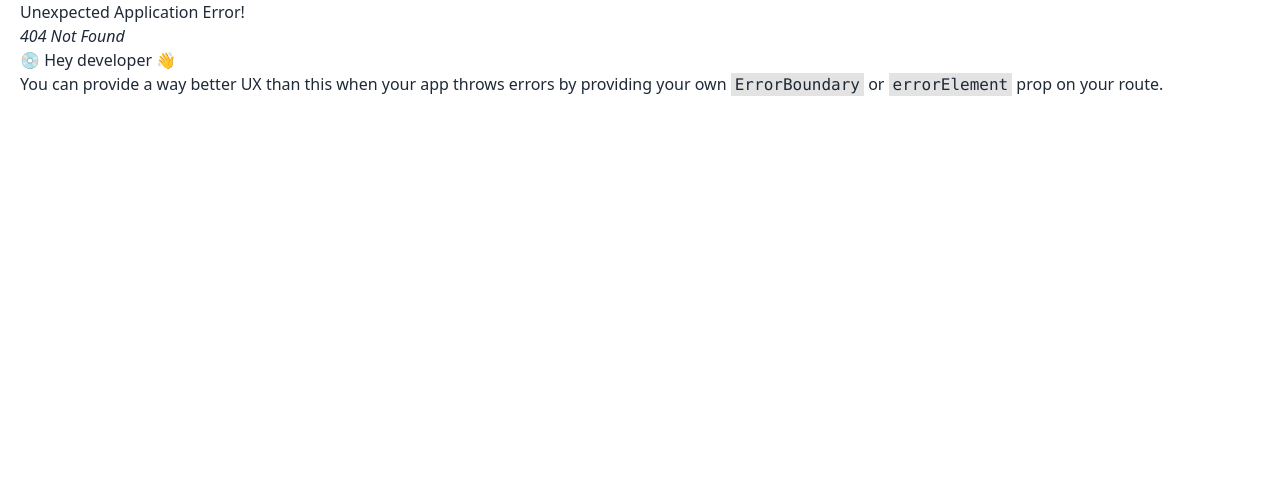
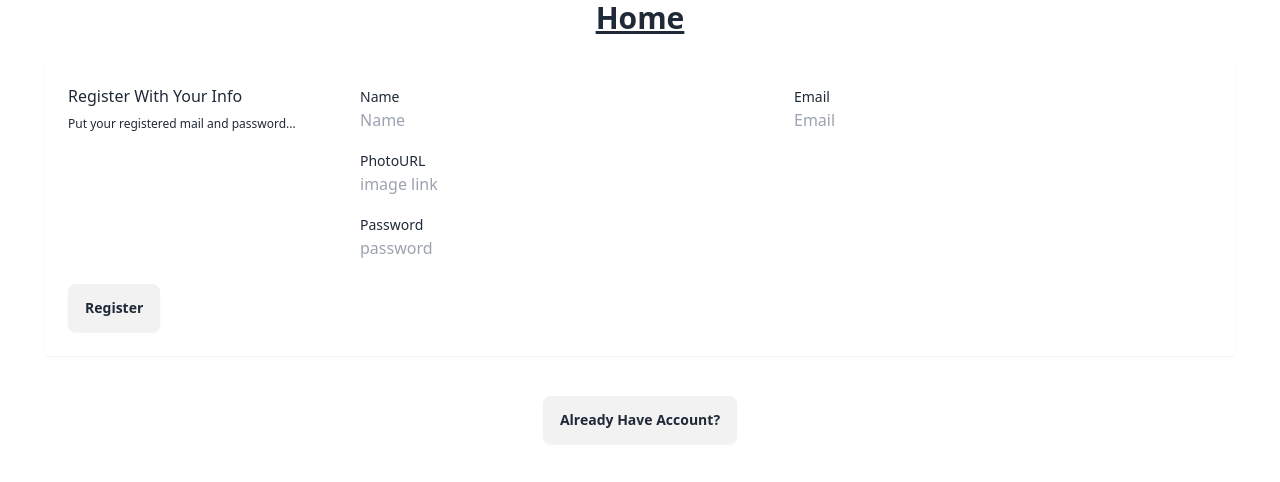
Before and after one commit to momo2396/ContestHubClientSide, a React (Vite) app: page /register in a window 1280 px wide. Before the commit this address had no page. Shown: the top 482 px of the page. Built offline with nearby package versions, Linux system fonts and the light colour scheme.

Commit message:
login and register setup

```diff
--- a/src/Routes/Root.jsx
+++ b/src/Routes/Root.jsx
@@ -1,7 +1,12 @@
-import { Outlet } from "react-router-dom";
+import { Outlet, useLocation } from "react-router-dom";
+import Navbar from "../components/shared/navComp/Navbar";
 const Root = () => {
+  const location = useLocation();
+  const noHeaderFooter = location.pathname.includes("login");
+  const noHeaderFooter2 = location.pathname.includes("register");
   return (
     <div>
+      {noHeaderFooter || noHeaderFooter2 || <Navbar></Navbar>}
       <Outlet></Outlet>
     </div>
   );
--- /dev/null
+++ b/src/components/loginComp/Login.jsx
@@ -0,0 +1,66 @@
+import { Link } from "react-router-dom";
+import Nav from "../shared/loginRegisterNav/Nav";
+
+// import { SiGmail } from "react-icons/si";
+const Login = () => {
+  return (
+    <div>
+      <Nav></Nav>
+      <section className="container mx-auto p-10 dark:text-gray-50 dark:bg-gray-900">
+        <form
+          noValidate=""
+          action=""
+          className="container flex flex-col mx-auto space-y-12"
+        >
+          <fieldset className="grid grid-cols-4 gap-6 p-6 rounded-md shadow-sm dark:bg-gray-800">
+            <div className="space-y-2 col-span-full lg:col-span-1">
+              <p className="font-medium">Login With Your Info</p>
+              <p className="text-xs">
+                Put your registered mail and password...
+              </p>
+            </div>
+            <div className=" col-span-full ">
+              <div className="col-span-full sm:col-span-3">
+                <label htmlFor="email" className="text-sm">
+                  Email
+                </label>
+                <input
+                  id="email"
+                  type="email"
+                  placeholder="Email"
+                  className="w-full rounded-md focus:ring focus:ri focus:ri dark:border-gray-700 dark:text-gray-900"
+                  required
+                />
+              </div>
+              <div className="col-span-full sm:col-span-2">
+                <label htmlFor="Password" className="text-sm">
+                  Password
+                </label>
+                <input
+                  id="city"
+                  type="password"
+                  placeholder="password"
+                  className="w-full rounded-md focus:ring focus:ri focus:ri dark:border-gray-700 dark:text-gray-900"
+                  required
+                />
+              </div>
+            </div>
+            <div>
+              <button className="btn">Login</button>
+            </div>
+          </fieldset>
+        </form>
+        <div className="pt-10 flex justify-center items-center gap-5">
+          <div>
+            <button className="btn">Login With Gmail</button>
+          </div>
+          <Link to="/register" className="btn">
+            New User?{" "}
+          </Link>
+        </div>
+      </section>
+    </div>
+  );
+};
+
+export default Login;
--- /dev/null
+++ b/src/components/registerComp/Register.jsx
@@ -0,0 +1,86 @@
+import { Link } from "react-router-dom";
+import Nav from "../shared/loginRegisterNav/Nav";
+
+const Register = () => {
+  return (
+    <div>
+      <Nav></Nav>
+      <section className="p-6 dark:text-gray-50 dark:bg-gray-900">
+        <form
+          noValidate=""
+          action=""
+          className="container flex flex-col mx-auto space-y-12"
+        >
+          <fieldset className="grid grid-cols-4 gap-6 p-6 rounded-md shadow-sm dark:bg-gray-800">
+            <div className="space-y-2 col-span-full lg:col-span-1">
+              <p className="font-medium">Register With Your Info</p>
+              <p className="text-xs">
+                Put your registered mail and password...
+              </p>
+            </div>
+            <div className="grid grid-cols-6 gap-4 col-span-full lg:col-span-3">
+              <div className="col-span-full sm:col-span-3">
+                <label htmlFor="name" className="text-sm">
+                  Name
+                </label>
+                <input
+                  id="name"
+                  type="text"
+                  placeholder="Name"
+                  className="w-full rounded-md focus:ring focus:ri focus:ri dark:border-gray-700 dark:text-gray-900"
+                  required
+                />
+              </div>
+              <div className="col-span-full sm:col-span-3">
+                <label htmlFor="email" className="text-sm">
+                  Email
+                </label>
+                <input
+                  id="email"
+                  type="email"
+                  placeholder="Email"
+                  className="w-full rounded-md focus:ring focus:ri focus:ri dark:border-gray-700 dark:text-gray-900"
+                  required
+                />
+              </div>
+              <div className="col-span-full">
+                <label htmlFor="photoURL" className="text-sm">
+                  PhotoURL
+                </label>
+                <input
+                  id="photoURL"
+                  type="text"
+                  placeholder="image link"
+                  className="w-full rounded-md focus:ring focus:ri focus:ri dark:border-gray-700 dark:text-gray-900"
+                  required
+                />
+              </div>
+              <div className="col-span-full sm:col-span-2">
+                <label htmlFor="Password" className="text-sm">
+                  Password
+                </label>
+                <input
+                  id="city"
+                  type="password"
+                  placeholder="password"
+                  className="w-full rounded-md focus:ring focus:ri focus:ri dark:border-gray-700 dark:text-gray-900"
+                  required
+                />
+              </div>
+            </div>
+            <div>
+              <button className="btn">Register</button>
+            </div>
+          </fieldset>
+        </form>
+        <div className="pt-10 flex justify-center items-center">
+          <Link to="/login" className="btn">
+            Already Have Account?{" "}
+          </Link>
+        </div>
+      </section>
+    </div>
+  );
+};
+
+export default Register;
--- /dev/null
+++ b/src/components/shared/loginRegisterNav/Nav.jsx
@@ -0,0 +1,14 @@
+import { Link } from "react-router-dom";
+
+const Nav = () => {
+  return (
+    <div className="flex justify-center items-center">
+      <Link className="underline text-3xl font-bold" to="/">
+        {" "}
+        Home
+      </Link>
+    </div>
+  );
+};
+
+export default Nav;
--- a/src/components/shared/navComp/Navbar.jsx
+++ b/src/components/shared/navComp/Navbar.jsx
@@ -11,7 +11,12 @@ const Navbar = () => {
         <a>Item 3</a>
       </li>
       <li>
-        <Link className="block lg:hidden">Login</Link>
+        <Link to="/login" className="block lg:hidden">
+          Login
+        </Link>
+        <Link to="/register" className="block lg:hidden">
+          Register
+        </Link>
       </li>
     </>
   );
@@ -43,7 +48,7 @@ const Navbar = () => {
           </ul>
         </div>
         <Link to="/" className="btn btn-ghost text-xl">
-          Bistro Box
+          Contest
         </Link>
       </div>
       <div className="navbar-center hidden lg:flex">
@@ -51,7 +56,12 @@ const Navbar = () => {
       </div>
       <div className="navbar-end">
         <div className=" hidden lg:block">
-          <a className="btn">Login</a>
+          <Link to="/login" className="btn">
+            Login
+          </Link>
+          <Link to="/register" className="btn">
+            Register
+          </Link>
         </div>
       </div>
     </div>
```
Also changed, not shown: src/Routes/Router.jsx (+10 -0 lines), 1 other file (tests, documents, lock files or other folders).
